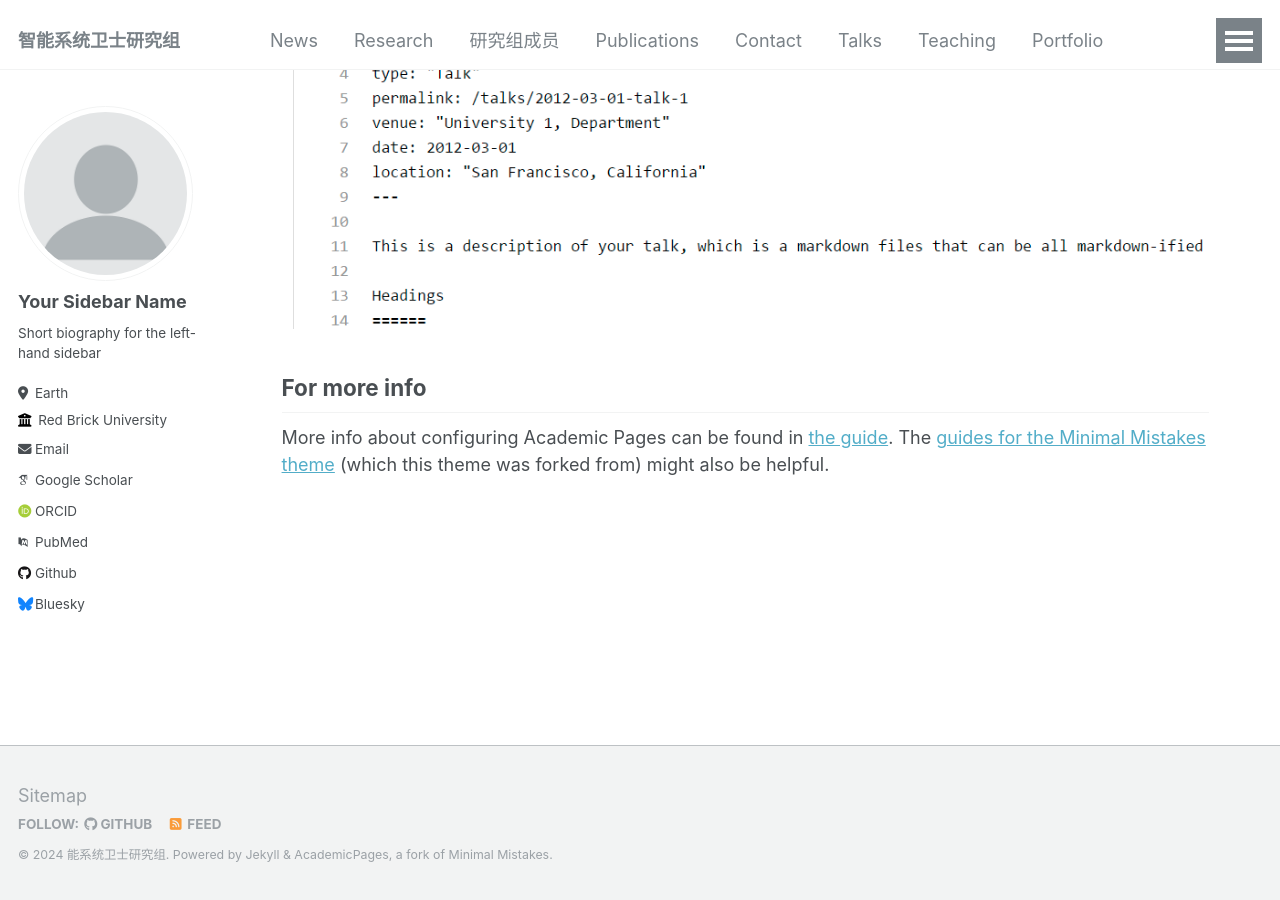
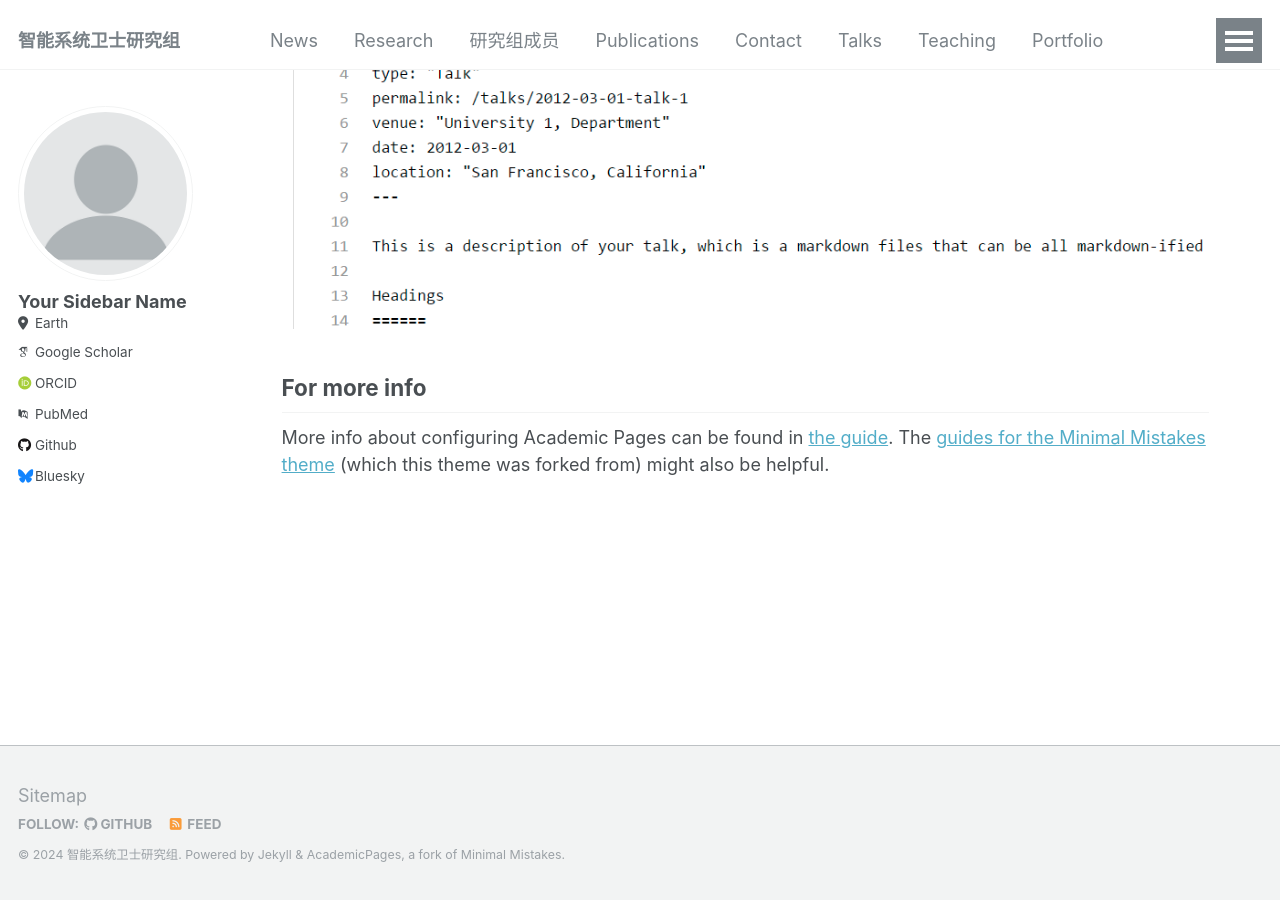
Before and after one commit to IntelliGuard/IntelliGuard-CN, a Jekyll site: the page built from _pages/about.md, in a window 1280 px wide and 900 px high, scrolled down 2500 px. Built offline with Jekyll 4.4.1, drawn with Linux system fonts in a browser that asks for light colours; some web fonts are replaced.

Commit message:
update _config.yml

```diff
--- a/_config.yml
+++ b/_config.yml
@@ -10,7 +10,7 @@
 locale                   : "en-US"
 title                    : "智能系统卫士研究组"
 title_separator          : "-"
-name                     : &name "能系统卫士研究组"
+name                     : &name "智能系统卫士研究组"
 description              : &description "personal description"
 url                      : https://IntelliGuard.github.io/IntelliGuard-CN # the base hostname & protocol for your site e.g. "https://mmistakes.github.io"
 baseurl                  : "" # the subpath of your site, e.g. "/blog"
@@ -24,11 +24,11 @@ author:
   avatar           : "profile.png"
   name             : "Your Sidebar Name"
   pronouns         : # example: "she/her"
-  bio              : "Short biography for the left-hand sidebar"
+  bio              : #"Short biography for the left-hand sidebar"
   location         : "Earth"
-  employer         : "Red Brick University"
+  employer         : #"Red Brick University"
   uri              : # URL
-  email            : "none@example.org"
+  email            : #"none@example.org"
 
   # Academic websites
   arxiv            : # URL - Update with the correct link to your profile
```
